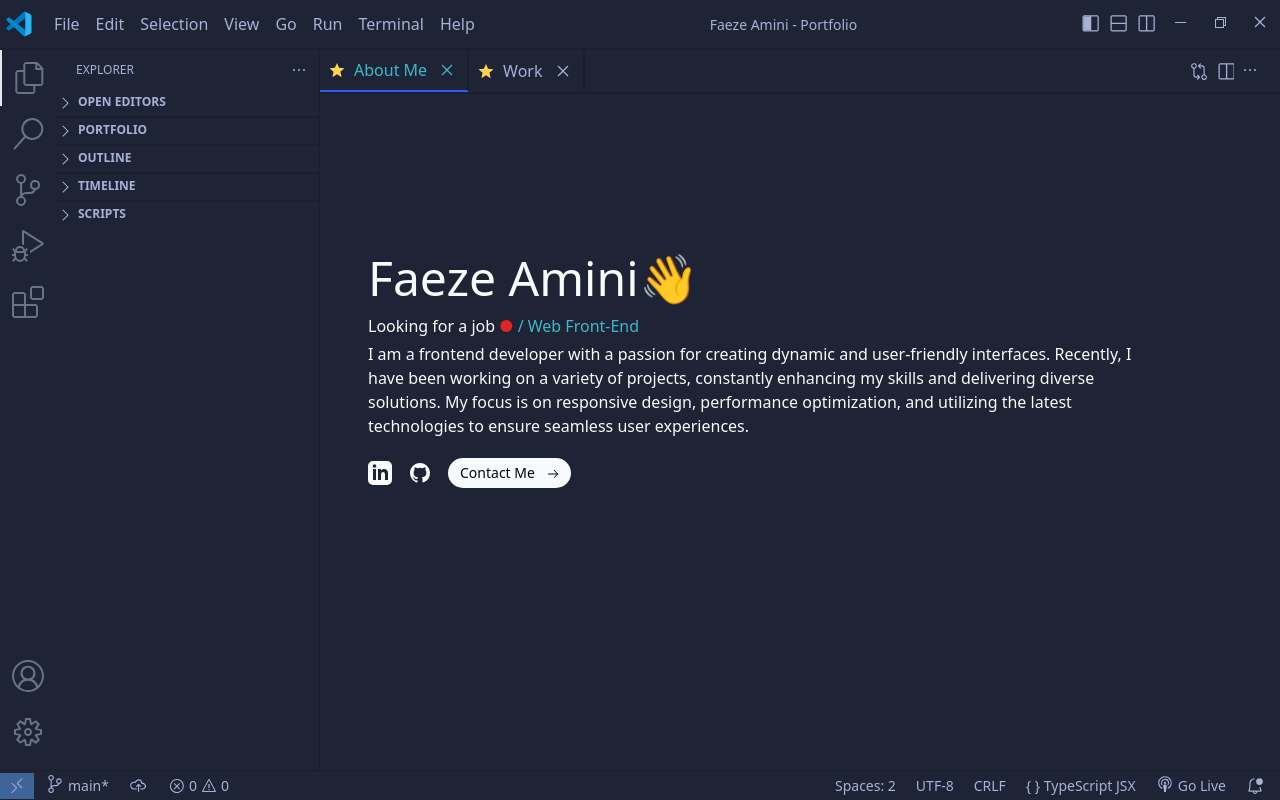
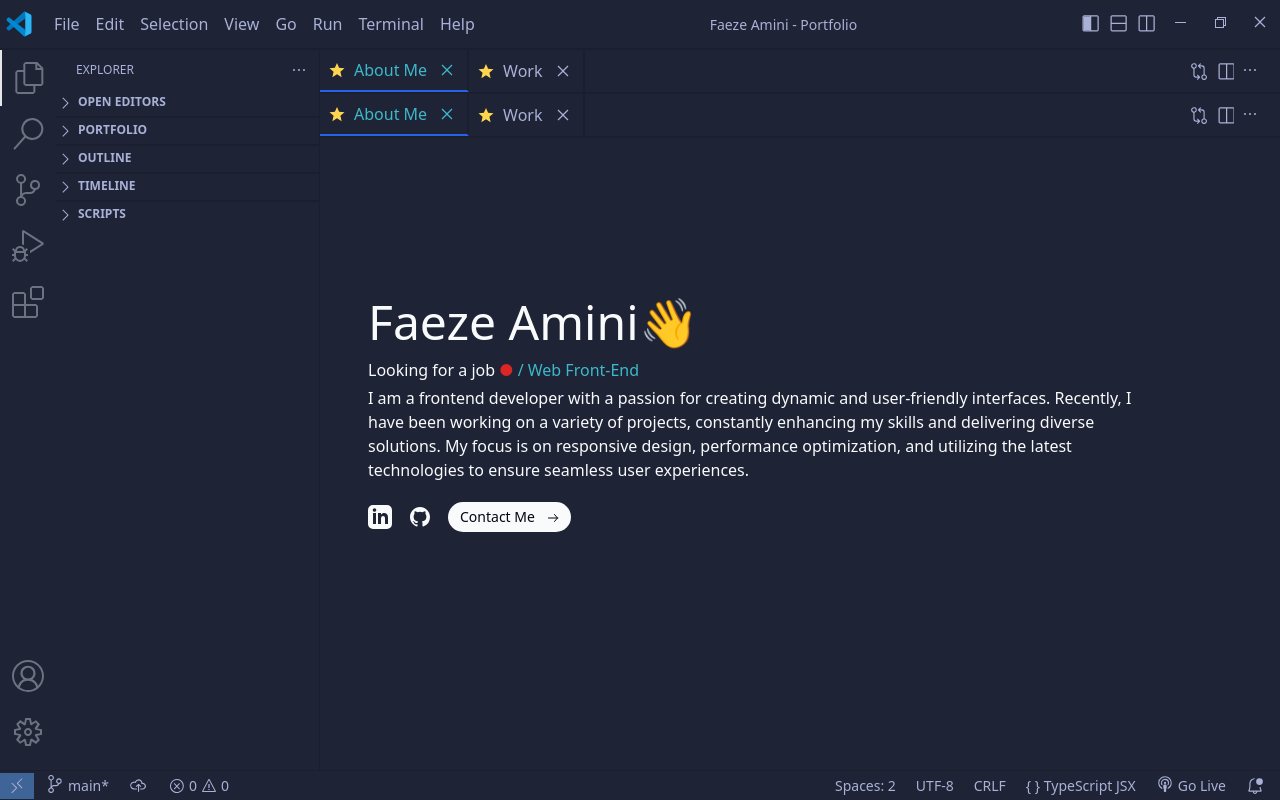
Before and after one commit to Code-Coterie-Team/faeze-amini-portfolio, a Next.js app: page / in a window 1280 px wide. Built offline with nearby package versions, Linux system fonts and the light colour scheme.

Commit message:
changeElemanChildren

```diff
--- a/src/app/layout.tsx
+++ b/src/app/layout.tsx
@@ -4,6 +4,7 @@ import "./globals.css";
 import Header from "../components/header";
 import Footer from "../components/footer";
 import Sidbar from "../components/sidbar";
+import HeaderMain from "@/components/headerMain";
 
 const geistSans = Geist({
   variable: "--font-geist-sans",
@@ -21,16 +22,13 @@ export const metadata: Metadata = {
 };
 
 export default function RootLayout({
-
   children,
 }: Readonly<{
   children: React.ReactNode;
 }>) {
   return (
     <html lang="en">
-      <body
-        className={`antialiased h-screen w-screen`}
-      >
+      <body className="antialiased h-screen w-screen">
         <div className="relative overflow-hidden bg-darckBg text-tGrayAll flex flex-col h-full">
           <div className="sticky">
             <Header />
@@ -38,7 +36,10 @@ export default function RootLayout({
           <div className="grid grid-cols-12 overflow-hidden">
             <Sidbar />
             <div className="col-span-9 h-full overflow-hidden pb-5">
-              {children}
+              <div className="h-full overflow-hidden">
+                <HeaderMain />
+                {children}
+              </div>
             </div>
           </div>
           <div className="fixed bottom-0 w-full">
```
